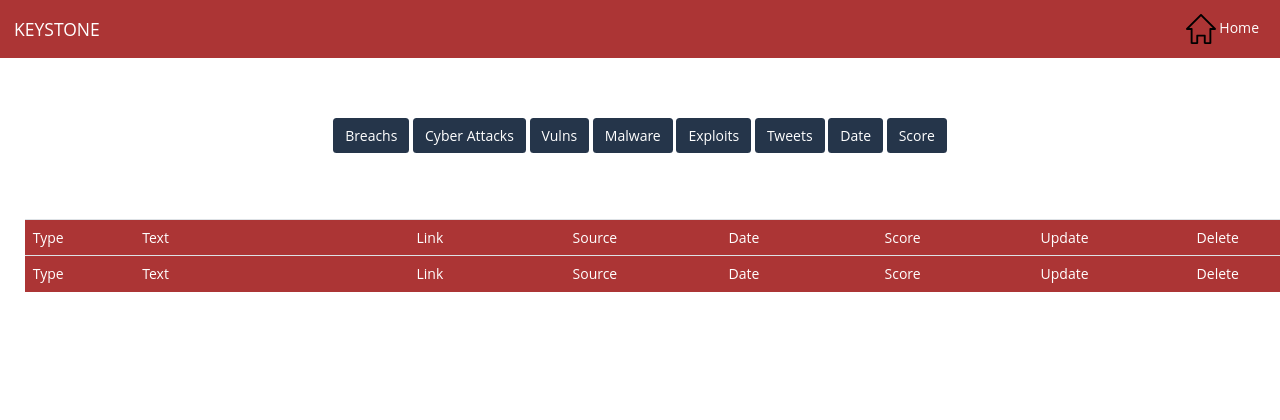
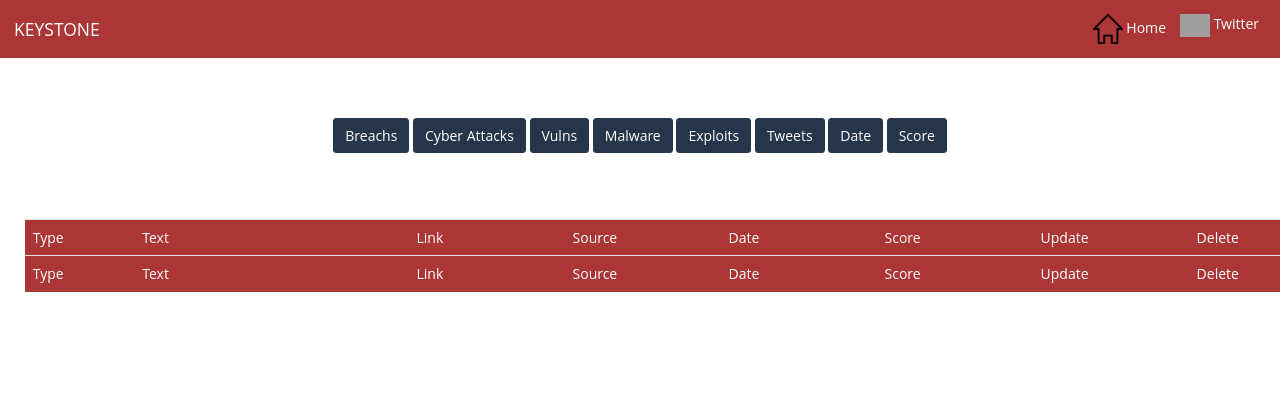
Before and after one commit to mrojz/cyber_security_news_scraper, a Flask app: page / in a window 1280 px wide; the page is wider, and only the part inside the window is pictured. Shown: the top 420 px of that part. Run offline with Flask 2, Linux system fonts and the light colour scheme; data that the repository does not hold is empty; some libraries are stand-ins or nearby versions; grey boxes are pictures that could not be loaded.

Commit message:
Add files via upload

```diff
--- a/templates/index.html
+++ b/templates/index.html
@@ -77,6 +77,9 @@ nav ul li a{
     <ul class="navbar-nav ml-auto " >
       <li class="nav-item home">
         <a class="nav-link menuL"  href="/" data-toggle="collapse" data-target=".navbar-collapse.show"><img src="/static/homemenu.svg" width="30px;"> Home <span class="sr-only"></span></a>
+      </li>
+      <li class="nav-item home">
+        <a class="nav-link menuL"  href="/twitter" data-toggle="collapse" data-target=".navbar-collapse.show"><img src="/static/twitter.png" width="30px;"> Twitter <span class="sr-only"></span></a>
       </li>
     </ul>
   </div>
--- a/templates/news.html
+++ b/templates/news.html
@@ -77,6 +77,9 @@ nav ul li a{
     <ul class="navbar-nav ml-auto " >
       <li class="nav-item home">
         <a class="nav-link menuL"  href="/" data-toggle="collapse" data-target=".navbar-collapse.show"><img src="/static/homemenu.svg" width="30px;"> Home <span class="sr-only"></span></a>
+      </li>
+      <li class="nav-item home">
+        <a class="nav-link menuL"  href="/twitter" data-toggle="collapse" data-target=".navbar-collapse.show"><img src="/static/twitter.png" width="30px;"> Twitter <span class="sr-only"></span></a>
       </li>
     </ul>
   </div>
--- a/templates/twitter.html
+++ b/templates/twitter.html
@@ -77,6 +77,9 @@ nav ul li a{
     <ul class="navbar-nav ml-auto " >
       <li class="nav-item home">
         <a class="nav-link menuL"  href="/" data-toggle="collapse" data-target=".navbar-collapse.show"><img src="/static/homemenu.svg" width="30px;"> Home <span class="sr-only"></span></a>
+      </li>
+      <li class="nav-item home">
+        <a class="nav-link menuL"  href="/twitter" data-toggle="collapse" data-target=".navbar-collapse.show"><img src="/static/twitter.png" width="30px;"> Twitter <span class="sr-only"></span></a>
       </li>
     </ul>
   </div>
```
